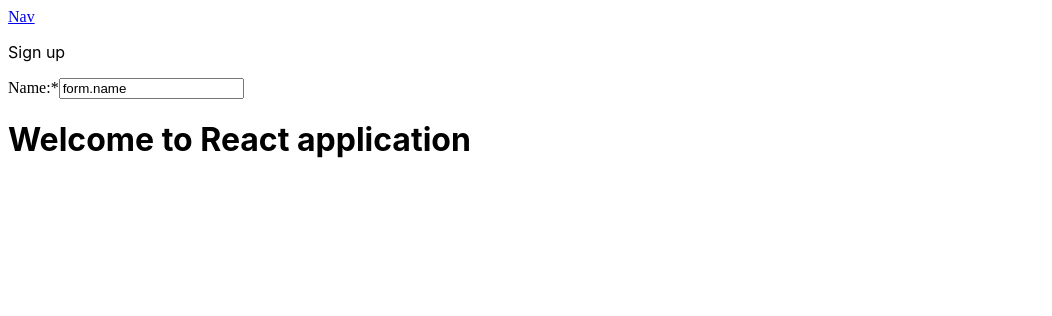
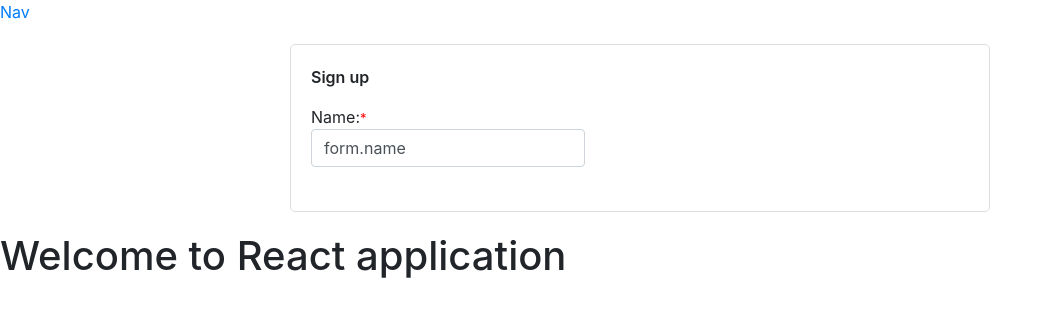
Before and after one commit to Pankaj-Raj/react-tkx34v, a React (Create React App) app: page /register in a window 1280 px wide. Shown: the top 316 px of the page, without its empty margins (0-1052 px from the left). Built offline with nearby package versions, Linux system fonts and the light colour scheme.

Commit message:
3 files modified

```diff
--- a/public/index.html
+++ b/public/index.html
@@ -1 +1,44 @@
-<div id="root"></div>
+<!DOCTYPE html>
+<html lang="en">
+  <head>
+    <meta charset="utf-8" />
+    <link rel="icon" href="%PUBLIC_URL%/favicon.ico" />
+    <meta name="viewport" content="width=device-width, initial-scale=1" />
+    <meta name="theme-color" content="#000000" />
+    <meta
+      name="description"
+      content="Web site created using create-react-app"
+    />
+    <link rel="apple-touch-icon" href="logo192.png" />
+    <!--
+      manifest.json provides metadata used when your web app is installed on a
+      user's mobile device or desktop. See https://developers.google.com/web/fundamentals/web-app-manifest/
+    -->
+    <link rel="manifest" href="%PUBLIC_URL%/manifest.json" />
+    <!--
+      Notice the use of %PUBLIC_URL% in the tags above.
+      It will be replaced with the URL of the `public` folder during the build.
+      Only files inside the `public` folder can be referenced from the HTML.
+
+      Unlike "/favicon.ico" or "favicon.ico", "%PUBLIC_URL%/favicon.ico" will
+      work correctly both with client-side routing and a non-root public URL.
+      Learn how to configure a non-root public URL by running `npm run build`.
+    -->
+    <title>Form Validation in ReactJS - Clue Mediator</title>
+    <link href="https://stackpath.bootstrapcdn.com/bootstrap/4.3.1/css/bootstrap.min.css" rel="stylesheet" integrity="sha384-ggOyR0iXCbMQv3Xipma34MD+dH/1fQ784/j6cY/iJTQUOhcWr7x9JvoRxT2MZw1T" crossorigin="anonymous">
+  </head>
+  <body>
+    <noscript>You need to enable JavaScript to run this app.</noscript>
+    <div id="root"></div>
+    <!--
+      This HTML file is a template.
+      If you open it directly in the browser, you will see an empty page.
+
+      You can add webfonts, meta tags, or analytics to this file.
+      The build step will place the bundled scripts into the <body> tag.
+
+      To begin the development, run `npm start` or `yarn start`.
+      To create a production bundle, use `npm run build` or `yarn build`.
+    -->
+  </body>
+</html>
--- a/src/component/Register.js
+++ b/src/component/Register.js
@@ -1,5 +1,5 @@
 import React from 'react';
-
+import "../style.css";
 import {Link} from 'react-router-dom';
 
 export default class Register extends React.Component{
--- a/src/style.css
+++ b/src/style.css
@@ -3,3 +3,24 @@
   font-family: -apple-system, BlinkMacSystemFont, 'Segoe UI', Roboto, Oxygen,
     Ubuntu, Cantarell, 'Open Sans', 'Helvetica Neue', sans-serif;
 }
+
+
+.signup-box{
+  border: 1px solid #ddd;
+  width: 700px;
+  margin: 20px auto;
+  padding: 20px;
+  border-radius: 5px;
+}
+.title{
+  font-weight: 600;
+  margin-top:0;
+}
+.err {
+  font-size: small;
+  color: red;
+}
+.asterisk{
+  font-size: small;
+  color: red;
+}
```
